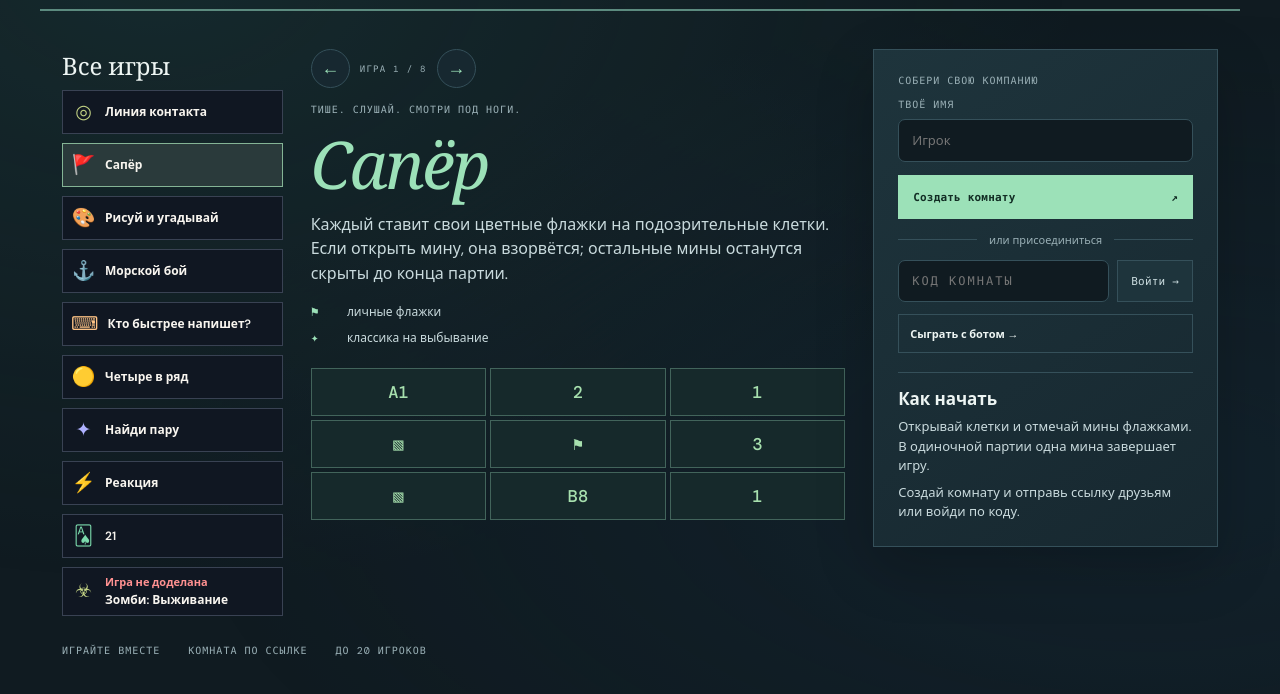
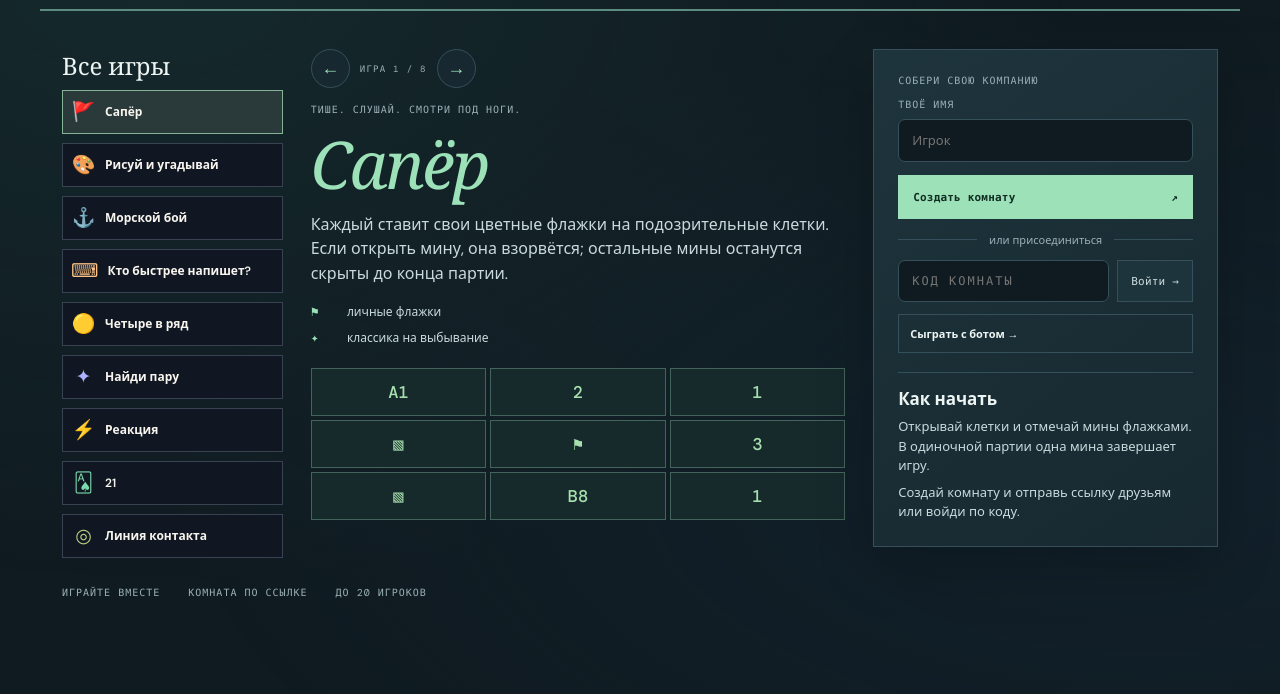
Before and after one commit to Cupol/forest-mines, a plain HTML site: page public/index.html in a window 1280 px wide. Shown: the part 78-772 px from the top of the page. Drawn offline with nearby package versions, Linux system fonts and the light colour scheme; a web font is replaced by a local one.

Commit message:
Keep the zombie prototype out of the mini-game catalog

```diff
--- a/public/app.js
+++ b/public/app.js
@@ -1286,7 +1286,7 @@ import { FLEET, shipCells, canPlace } from "./sea-rules.js";
     card.addEventListener("click", () => {
       if (mode !== selectedMode) changeGame(modes.indexOf(mode) - modes.indexOf(selectedMode));
     });
-    $("game-gallery").insertBefore(card, $("zombie-link"));
+    $("game-gallery").insertBefore(card, $("arena-link"));
   }
   const records=$("records"),recordMode=$("records-game"),recordStatus=$("records-status");
   for(const [mode,item] of Object.entries(catalog))recordMode.add(new Option(item.name,mode));
--- a/public/index.html
+++ b/public/index.html
@@ -9,7 +9,7 @@
   <link rel="stylesheet" href="style.css?v=game-worlds-1">
   <link rel="stylesheet" href="game-worlds.css?v=12">
   <script src="config.js"></script>
-  <script type="module" src="app.js?v=four-hard-1"></script>
+  <script type="module" src="app.js?v=catalog-2"></script>
 </head>
 <body data-game="sapper">
   <div class="forest-sky" aria-hidden="true"><span></span><span></span><span></span></div>
@@ -49,7 +49,7 @@
           <p>Создай комнату и отправь ссылку друзьям или войди по коду.</p>
         </aside>
       </section>
-      <section class="game-gallery" aria-label="Каталог игр"><h2>Все игры</h2><div id="game-gallery"><a class="gallery-card gallery-link" href="./arena/"><span class="gallery-icon" aria-hidden="true">◎</span>Линия контакта</a><a id="zombie-link" class="gallery-card gallery-link" href="./zombie/"><span class="gallery-icon" aria-hidden="true">☣</span><span><span class="zombie-status">Игра не доделана</span>Зомби: Выживание</span></a></div></section>
+      <section class="game-gallery" aria-label="Каталог игр"><h2>Все игры</h2><div id="game-gallery"><a id="arena-link" class="gallery-card gallery-link" href="./arena/"><span class="gallery-icon" aria-hidden="true">◎</span>Линия контакта</a></div></section>
       <div class="bottom-note"><span>ИГРАЙТЕ ВМЕСТЕ</span><span>КОМНАТА ПО ССЫЛКЕ</span><span id="landing-cap">ДО 20 ИГРОКОВ</span></div>
     </section>
 
```
